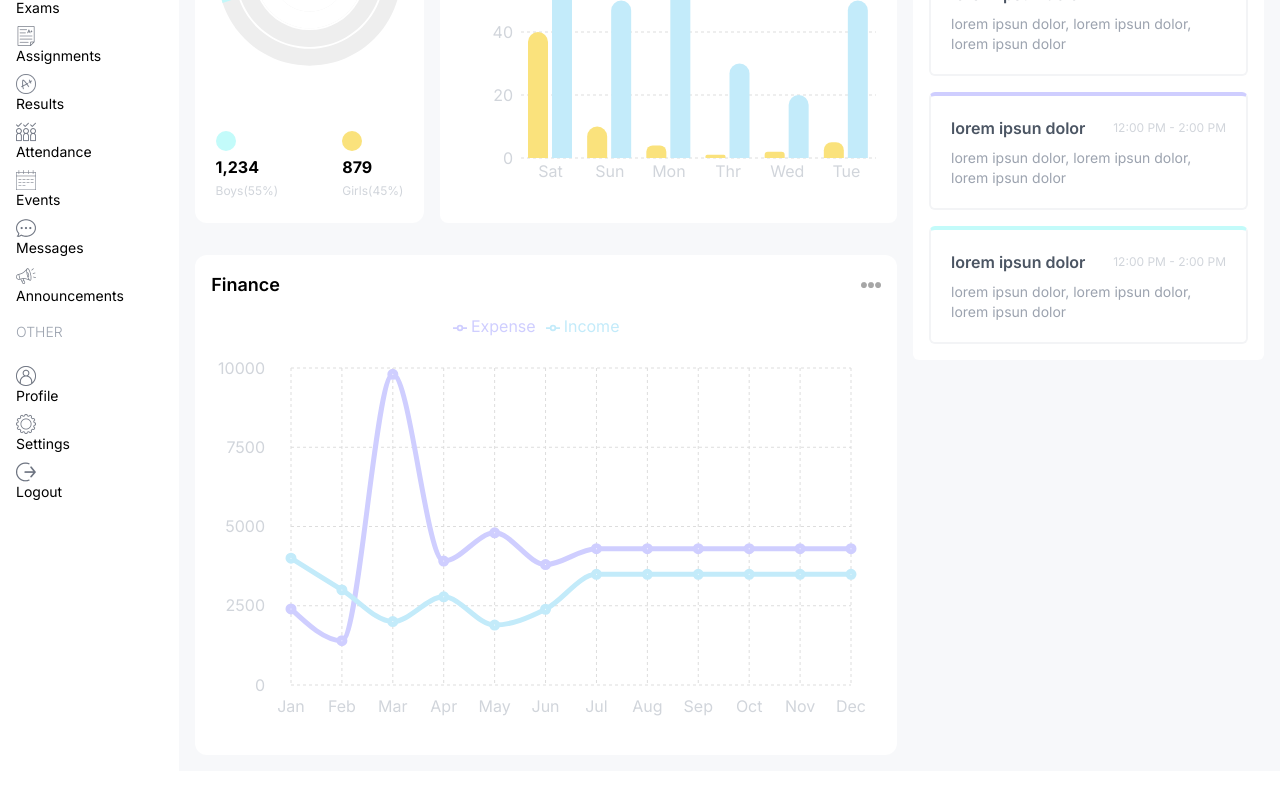
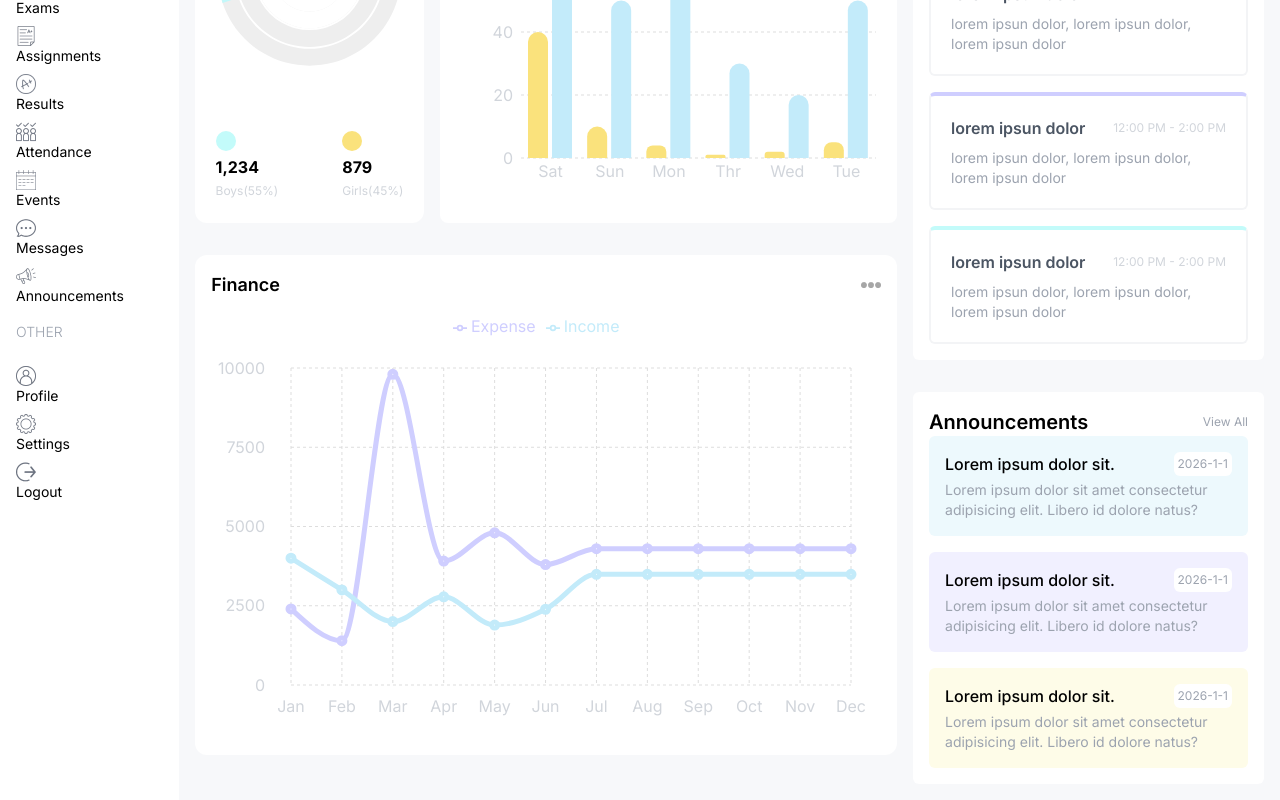
Before and after one commit to DostMohammadFahimi/F-SMIS, a Next.js app: page /admin in a window 1280 px wide. Shown: the part 482-1282 px from the top of the page. Before the commit the page ends 1253 px from the top, so only its background shows below. Built offline with nearby package versions, Linux system fonts and the light colour scheme.

Commit message:
Complete the admin page.

```diff
--- a/src/app/(dashboard)/admin/page.tsx
+++ b/src/app/(dashboard)/admin/page.tsx
@@ -1,3 +1,4 @@
+import Announcements from "@/components/Announcements";
 import AttendanceCharts from "@/components/AttendanceCharts";
 import CountCharts from "@/components/CountCharts";
 import EventCalender from "@/components/EventCalender";
@@ -36,6 +37,7 @@
       {/* {right} */}
       <div className="w-full lg:w-1/3 flex flex-col gap-8">
         <EventCalender />
+        <Announcements />
       </div>
     </div>
   );
--- a/src/app/(dashboard)/layout.tsx
+++ b/src/app/(dashboard)/layout.tsx
@@ -17,7 +17,7 @@
           className="flex items-center justify-center lg:justify-start gap-2"
         >
           <Image src="/logo.png" alt="logo" width={32} height={32} />
-          <span className="hidden lg:block">SchoolLama</span>
+          <span className="hidden lg:block font-bold">SchoolLama</span>
         </Link>
         <Menu />
       </div>
--- /dev/null
+++ b/src/components/Announcements.tsx
@@ -0,0 +1,50 @@
+const Announcements = () => {
+  return (
+    <div className="bg-white p-4 rounded-md">
+      <div className="flex items-center justify-between">
+        <h1 className="text-xl font-semibold">Announcements</h1>
+        <span className="text-xs text-gray-400">View All</span>
+      </div>
+      <div className="flex flex-col gap-4">
+        <div className="bg-lamaSkyLight rounded-md p-4">
+          <div className="flex items-center justify-between">
+            <h1 className="font-medium">Lorem ipsum dolor sit.</h1>
+            <span className="text-xs text-gray-400 bg-white rounded-md px-1 py-1">
+              2026-1-1
+            </span>
+          </div>
+          <p className="text-sm text-gray-400 mt-1">
+            Lorem ipsum dolor sit amet consectetur adipisicing elit. Libero id
+            dolore natus?
+          </p>
+        </div>
+        <div className="bg-lamaPurpleLight rounded-md p-4">
+          <div className="flex items-center justify-between">
+            <h1 className="font-medium">Lorem ipsum dolor sit.</h1>
+            <span className="text-xs text-gray-400 bg-white rounded-md px-1 py-1">
+              2026-1-1
+            </span>
+          </div>
+          <p className="text-sm text-gray-400 mt-1">
+            Lorem ipsum dolor sit amet consectetur adipisicing elit. Libero id
+            dolore natus?
+          </p>
+        </div>
+        <div className="bg-lamaYellowLight rounded-md p-4">
+          <div className="flex items-center justify-between">
+            <h1 className="font-medium">Lorem ipsum dolor sit.</h1>
+            <span className="text-xs text-gray-400 bg-white rounded-md px-1 py-1">
+              2026-1-1
+            </span>
+          </div>
+          <p className="text-sm text-gray-400 mt-1">
+            Lorem ipsum dolor sit amet consectetur adipisicing elit. Libero id
+            dolore natus?
+          </p>
+        </div>
+      </div>
+    </div>
+  );
+};
+
+export default Announcements;
```
